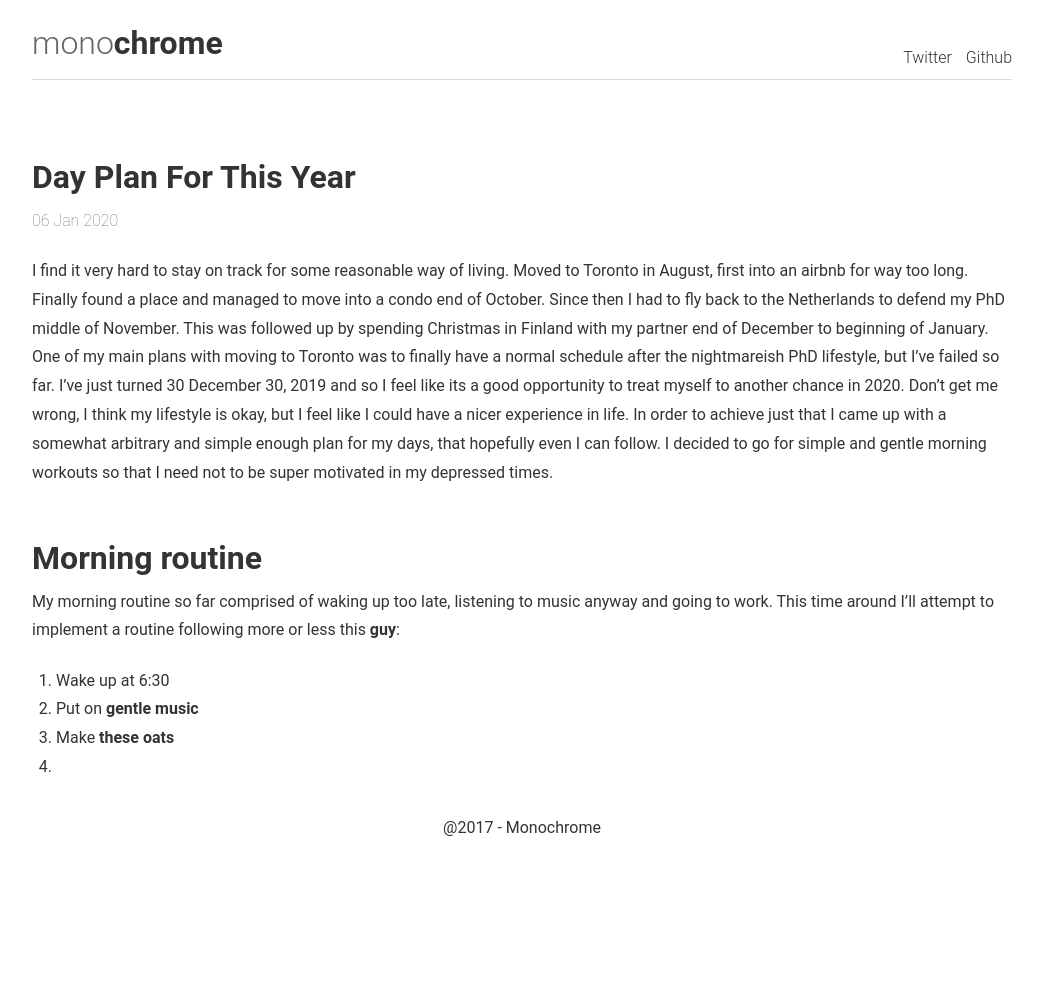
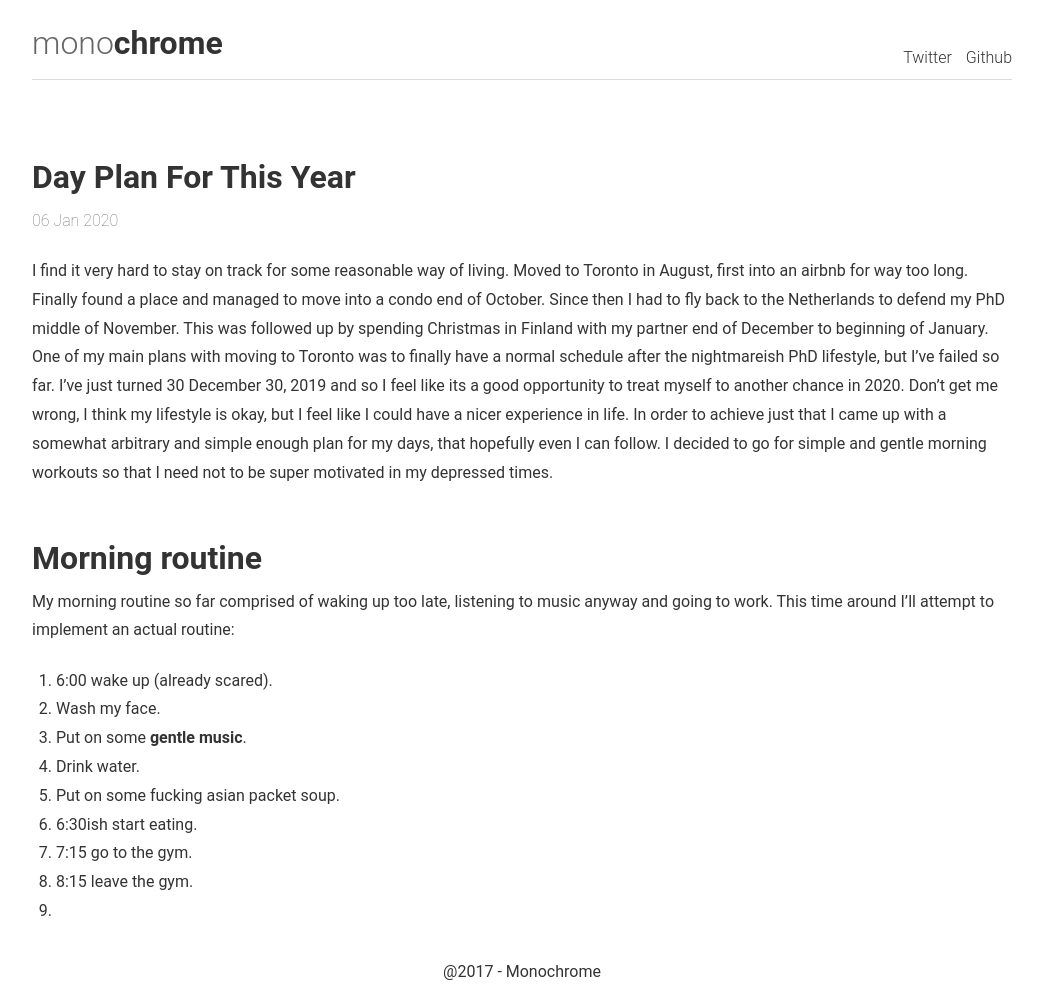
Before and after one commit to kadarakos/blog, a Jekyll site: the page built from _posts/2020-01-06-Day-Plan-for-This-Year.md, in a window 1280 px wide. Shown: the whole page, without its empty margins (118-1161 px from the left). Built offline with Jekyll 4.4.1, drawn with Linux system fonts in a browser that asks for light colours; before the commit the page ends 900 px from its top, so only the background shows below that.

Commit message:
Update 2020-01-06-Day-Plan-for-This-Year.md

```diff
--- a/_posts/2020-01-06-Day-Plan-for-This-Year.md
+++ b/_posts/2020-01-06-Day-Plan-for-This-Year.md
@@ -11,10 +11,14 @@ morning workouts so that I need not to be super motivated in my depressed times.
 ## Morning routine
 
 My morning routine so far comprised of waking up too late, listening to music anyway and going to work.
-This time around I'll attempt to implement a routine following more or less this
-[guy](https://www.youtube.com/watch?v=l-0nIUllziA):
+This time around I'll attempt to implement an actual routine:
 
-1. Wake up at 6:30
-2. Put on [gentle music](https://www.youtube.com/watch?v=zreVOAijs2Y)
-2. Make [these oats](https://www.youtube.com/watch?v=2tF3ddR81V4)
-3.
+1. 6:00 wake up (already scared).
+2. Wash my face.
+3. Put on some [gentle music](https://www.youtube.com/watch?v=zreVOAijs2Y).
+4. Drink water.
+5. Put on some fucking asian packet soup.
+6. 6:30ish start eating.
+7. 7:15 go to the gym.
+8. 8:15 leave the gym.
+9.
```
